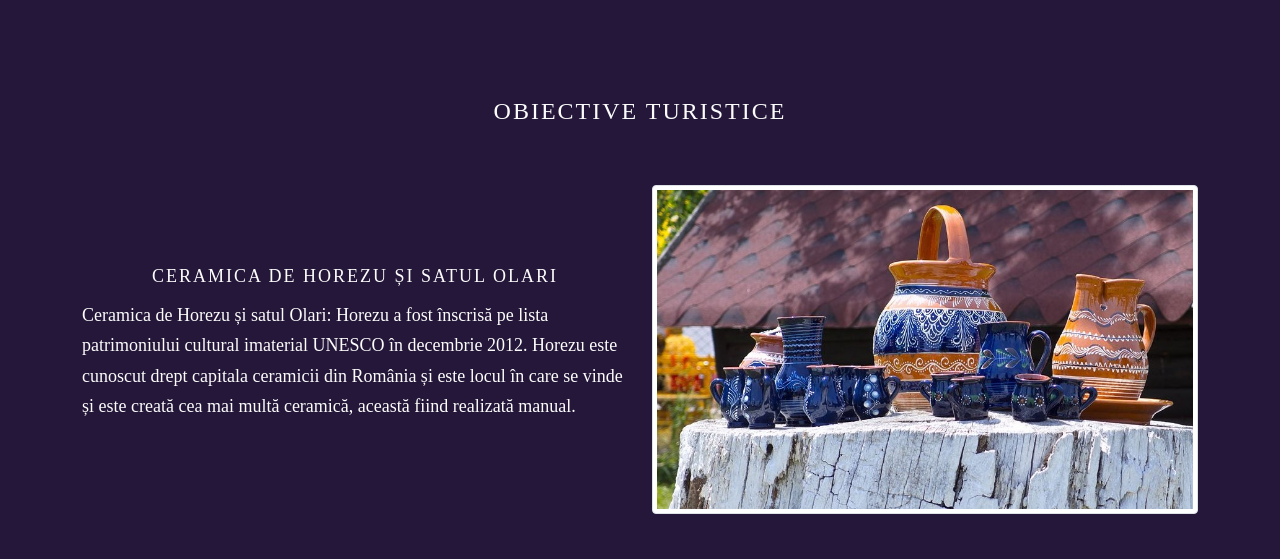
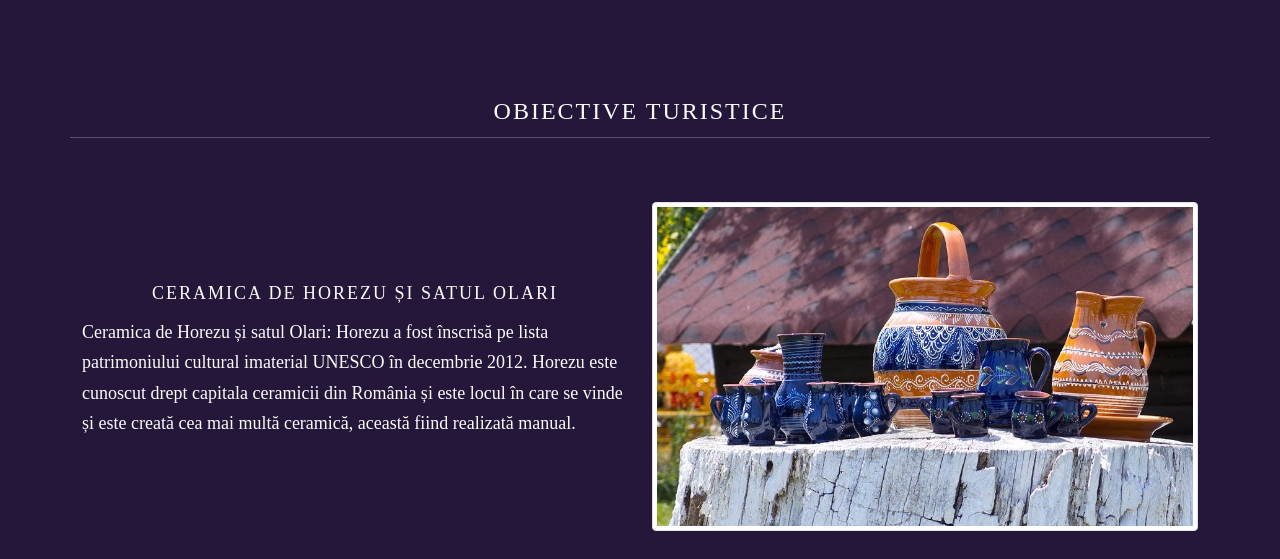
Before and after one commit to GhGeani/bc-website, a website: page www/obiective-turistice.html in a window 1280 px wide. Shown: the part 240-799 px from the top of the page. Drawn offline with nearby package versions, Linux system fonts and the light colour scheme.

Commit message:
Refactor ots.

```diff
--- a/www/obiective-turistice.html
+++ b/www/obiective-turistice.html
@@ -22,12 +22,13 @@
     <nav-bar></nav-bar>
 
 
-    <section class="p-3 p-lg-5 mt-5">
+    <section id="o-first-section" class="p-3 p-lg-5 pt-5">
 
       <div class="container-lg">
 
-        <div class="row text-lg-center mb-5">
+        <div class="row text-lg-center mb-5 pt-5">
           <h1 class="medium-copy caption">Obiective Turistice</h1>
+          <hr>
         </div>
 
         <div class="row justify-content-center align-items-center my-5">
```
